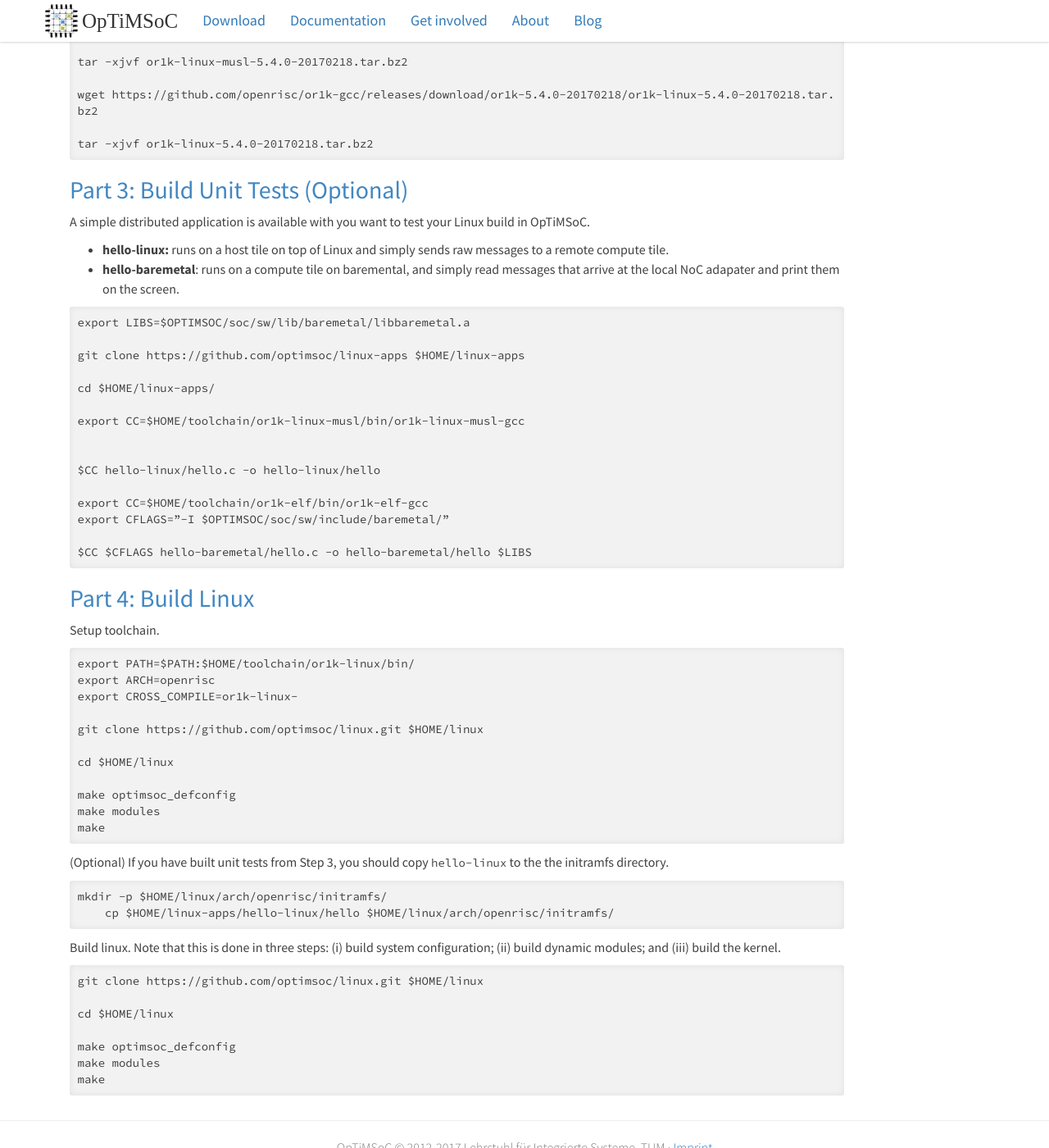
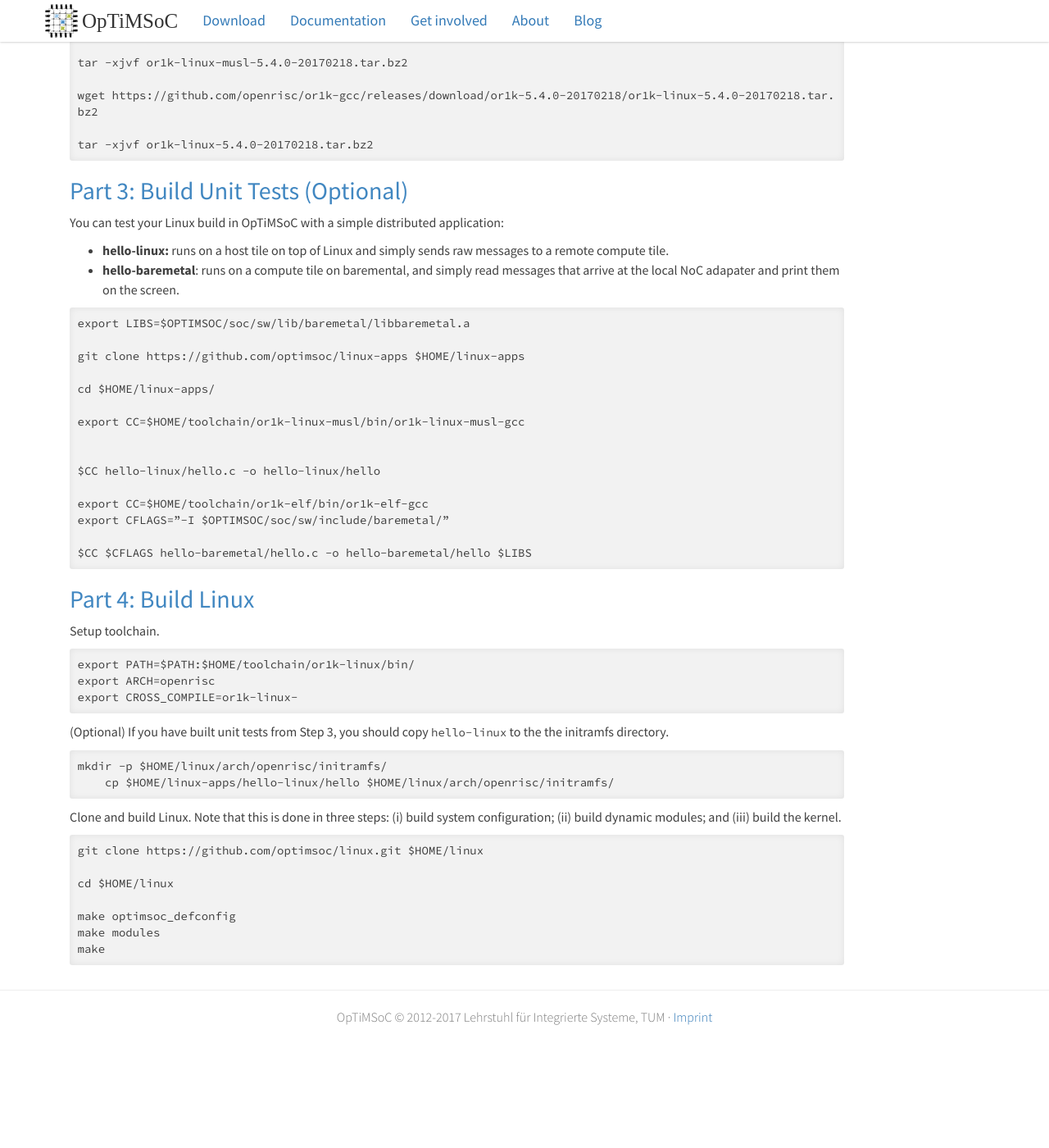
Before and after one commit to optimsoc/optimsoc-web, a Jekyll site: the page built from _posts/2017-09-04-gsoc2917.md, in a window 1280 px wide and 1400 px high, scrolled down 662 px. Shown: the whole window at 82% size. Built offline with Jekyll 4.4.1, drawn with Linux system fonts in a browser that asks for light colours; nearby versions of some CDN libraries; some web fonts are replaced; after the commit the page ends 1924 px from its top, so only the background shows below that; some of the changed text lies outside the part shown.

Commit message:
Update 2017-09-04-gsoc2917.md

````diff
--- a/_posts/2017-09-04-gsoc2917.md
+++ b/_posts/2017-09-04-gsoc2917.md
@@ -14,7 +14,7 @@ Since the Kernel source tree is not yet integrated into OpTiMSoC Project, this b
 
 Follow the upstream online instructions at: https://www.optimsoc.org/docs/master/user_guide/installation.html
 
-**In the end, set the OPTIMSOC environment variable to point to the
+**In the end, set the ```OPTIMSOC``` environment variable to point to the
 installation location of OpTiMSoC.**
 
 ## Part 2: Get Development Tools
@@ -44,7 +44,7 @@ tar -xjvf or1k-linux-5.4.0-20170218.tar.bz2
 
 ## Part 3: Build Unit Tests (Optional)
 
-A simple distributed application is available with you want to test your Linux build in OpTiMSoC.
+You can test your Linux build in OpTiMSoC with a simple distributed application:
 
 - **hello-linux:** runs on a host tile on top of Linux and simply sends raw messages to a remote compute tile.
 - **hello-baremetal**: runs on a compute tile on baremental, and simply read messages that arrive at the local NoC adapater and print them on the screen.
@@ -75,14 +75,6 @@ Setup toolchain.
 export PATH=$PATH:$HOME/toolchain/or1k-linux/bin/
 export ARCH=openrisc
 export CROSS_COMPILE=or1k-linux-
-
-git clone https://github.com/optimsoc/linux.git $HOME/linux
-
-cd $HOME/linux
-
-make optimsoc_defconfig
-make modules
-make
 ```
 
 (Optional) If you have built unit tests from Step 3, you should copy ```hello-linux``` to the the initramfs directory.
@@ -92,7 +84,7 @@ mkdir -p $HOME/linux/arch/openrisc/initramfs/
     cp $HOME/linux-apps/hello-linux/hello $HOME/linux/arch/openrisc/initramfs/
 ```
 
-Build linux. Note that this is done in three steps: (i) build system configuration; (ii) build dynamic modules; and (iii) build the kernel.
+Clone and build Linux. Note that this is done in three steps: (i) build system configuration; (ii) build dynamic modules; and (iii) build the kernel.
 
 ```
 git clone https://github.com/optimsoc/linux.git $HOME/linux
````
